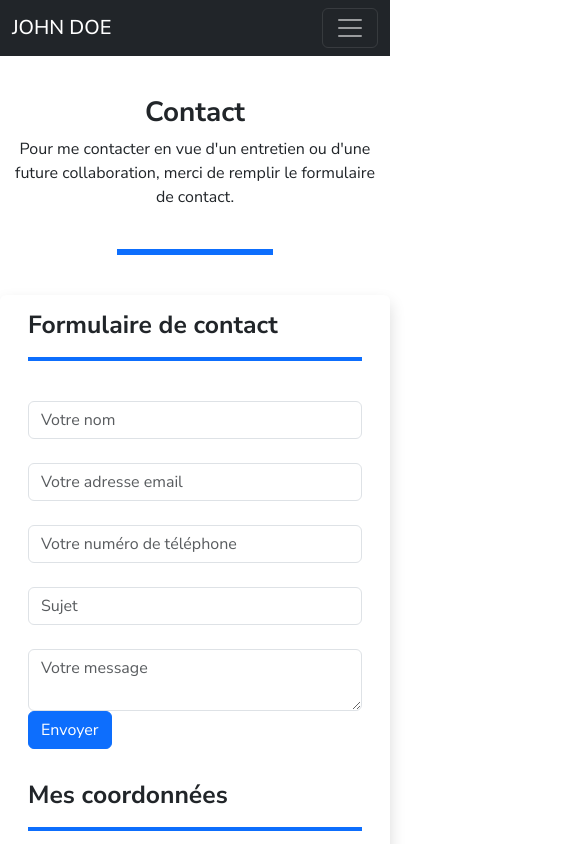
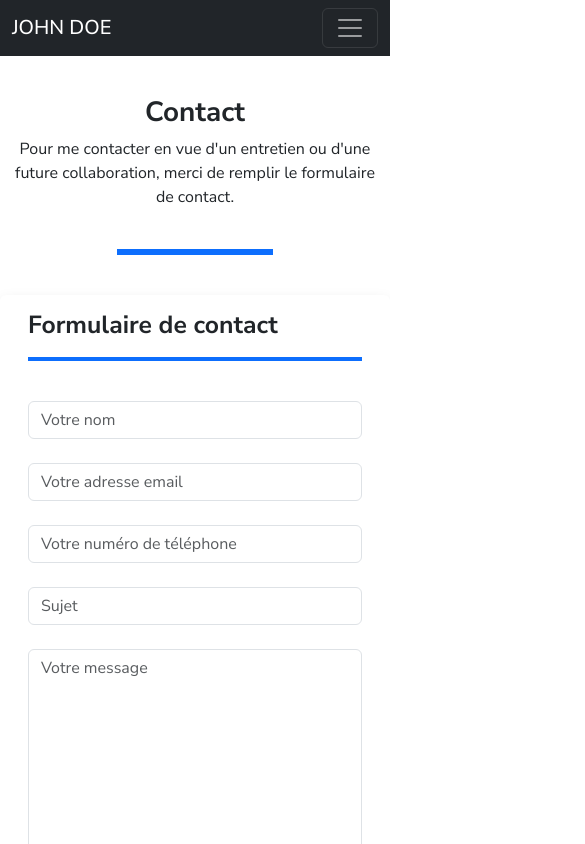
Before and after one commit to CL4P-TP-afk/Devoir_Creez_portfolio_React, a React (Vite) app in the folder app/: page /contact in a window 390 px wide. Shown: the top 844 px of the page, 585 px wide, since content can reach past the window. Built offline with nearby package versions, Linux system fonts and the light colour scheme.

Commit message:
dimention textaera du message, carte google responsive

```diff
--- a/app/src/pages/Contact.jsx
+++ b/app/src/pages/Contact.jsx
@@ -1,5 +1,7 @@
 import {Container, Row, Col, CardTitle, CardText, Button , CardBody , CardFooter, CardHeader, Card, Form, Label, FormGroup, Input } from 'reactstrap';
 import { Link } from "react-router-dom";
+import "./contact.css";
+
 
 
 const Contact = () => {
@@ -29,7 +31,7 @@ const Contact = () => {
                                                 name="nom"
                                                 placeholder="Votre nom"
                                                 type="text"
-                                                />
+                                                required />
 
                                             <Label for="email"/>
                                             <Input
@@ -37,7 +39,7 @@ const Contact = () => {
                                                 name="email"
                                                 placeholder="Votre adresse email"
                                                 type="email"
-                                                />
+                                                required />
 
                                             <Label for="tel"/>
                                             <Input
@@ -45,22 +47,21 @@ const Contact = () => {
                                                 name="tel"
                                                 placeholder="Votre numéro de téléphone"
                                                 type="tel"
-                                                />
+                                                required/>
                                             <Label for='sujet'/>
                                             <Input
                                                 id="sujet"
                                                 name="sujet"
                                                 placeholder="Sujet"
                                                 type="text"
-                                                />
+                                                required/>
                                             <Label for='message'/>
                                             <Input
                                                 id="message"
                                                 name="message"
                                                 placeholder="Votre message"
                                                 type="textarea"
-                                                size=""
-                                                />
+                                                required/>
 
                                         <Button href="#" tag="a" color="primary" type="submit" value="Submit">Envoyer</Button>
                                         {/* <Button href="#" tag="input" color="primary" type="submit" value="Submit">Envoyer</Button> */}
@@ -107,7 +108,7 @@ const Contact = () => {
                                         </Link>
                                         <br></br>
                                     </address>
-                                    <iframe src="https://www.google.com/maps/embed?pb=!1m18!1m12!1m3!1d2782.6271524681965!2d4.796398612379265!3d45.77866197096023!2m3!1f0!2f0!3f0!3m2!1i1024!2i768!4f13.1!3m3!1m2!1s0x47f4eb65edac5b3f%3A0xe01c47049cb2e2b9!2s40%20Rue%20Laure%20Diebold%2C%2069009%20Lyon!5e0!3m2!1sfr!2sfr!4v1743173701021!5m2!1sfr!2sfr" width="600" height="450"  allowfullscreen="" loading="lazy" referrerpolicy="no-referrer-when-downgrade"></iframe>
+                                    <iframe src="https://www.google.com/maps/embed?pb=!1m18!1m12!1m3!1d2782.6271524681965!2d4.796398612379265!3d45.77866197096023!2m3!1f0!2f0!3f0!3m2!1i1024!2i768!4f13.1!3m3!1m2!1s0x47f4eb65edac5b3f%3A0xe01c47049cb2e2b9!2s40%20Rue%20Laure%20Diebold%2C%2069009%20Lyon!5e0!3m2!1sfr!2sfr!4v1743173701021!5m2!1sfr!2sfr" width="100%" height="450"  allowfullscreen="" loading="lazy" referrerpolicy="no-referrer-when-downgrade"></iframe>
                                 </CardBody>
                             </Col>
                         </Row>
--- /dev/null
+++ b/app/src/pages/contact.css
@@ -0,0 +1,3 @@
+textarea.form-control {
+    min-height: calc(18.5em + .75rem + calc(var(--bs-border-width)* 2));
+}
```
